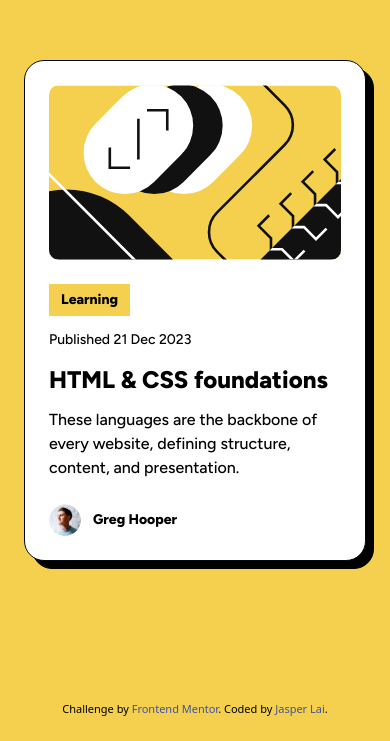
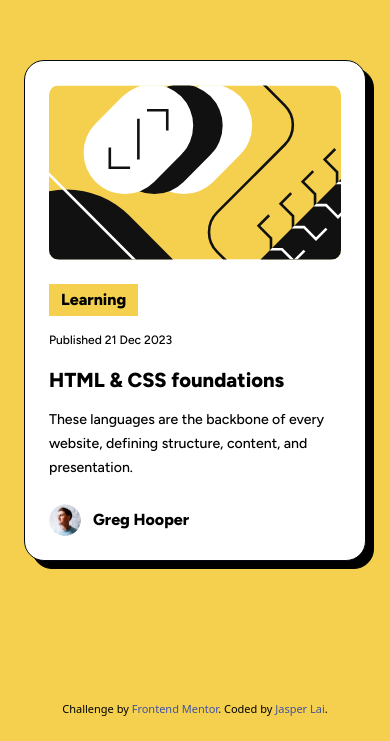
Before and after one commit to jasper2virtual/fem-repo-Blog-preview-card, a website: page docs/index.html in a window 390 px wide. Shown: the part 103-844 px from the top of the page. Drawn offline with Linux system fonts and the light colour scheme.

Commit message:
change font size without media query, and use postcss

```diff
--- /dev/null
+++ b/postcss.config.js
@@ -0,0 +1,9 @@
+import tailwindcss from 'tailwindcss'
+import autoprefixer from 'autoprefixer'
+
+export default{
+    plugins: {
+      tailwindcss,
+      autoprefixer
+    }
+  }
--- a/src/styles.scss
+++ b/src/styles.scss
@@ -7,18 +7,21 @@
 
 
 .text-preset-1{
-    @apply text-2xl font-extrabold tracking-normal;
+    @apply leading-8 font-extrabold tracking-normal;
     font-family: Figtree;
+    font-size: clamp(1.25rem, 1.179rem + 0.357vw, 1.5rem);
 }
 
 .text-preset-2{
-    @apply text-base font-medium tracking-normal;
+    @apply leading-6 font-medium tracking-normal;
     font-family: Figtree;
+    font-size: clamp(0.875rem, 0.839rem + 0.179vw, 1rem);
 }
 
 .text-preset-3{
-    @apply text-sm leading-6 font-medium tracking-normal;
+    @apply leading-6 font-medium tracking-normal;
     font-family: Figtree;
+    font-size: clamp(0.75rem, 0.714rem + 0.179vw, 0.875rem)
 }
 
 .text-preset-3-bold{
```
Also changed, not shown: package.json (+7 -4 lines), README.md, docs/styles.css, temp/styles.css (deleted), 3 other files.
